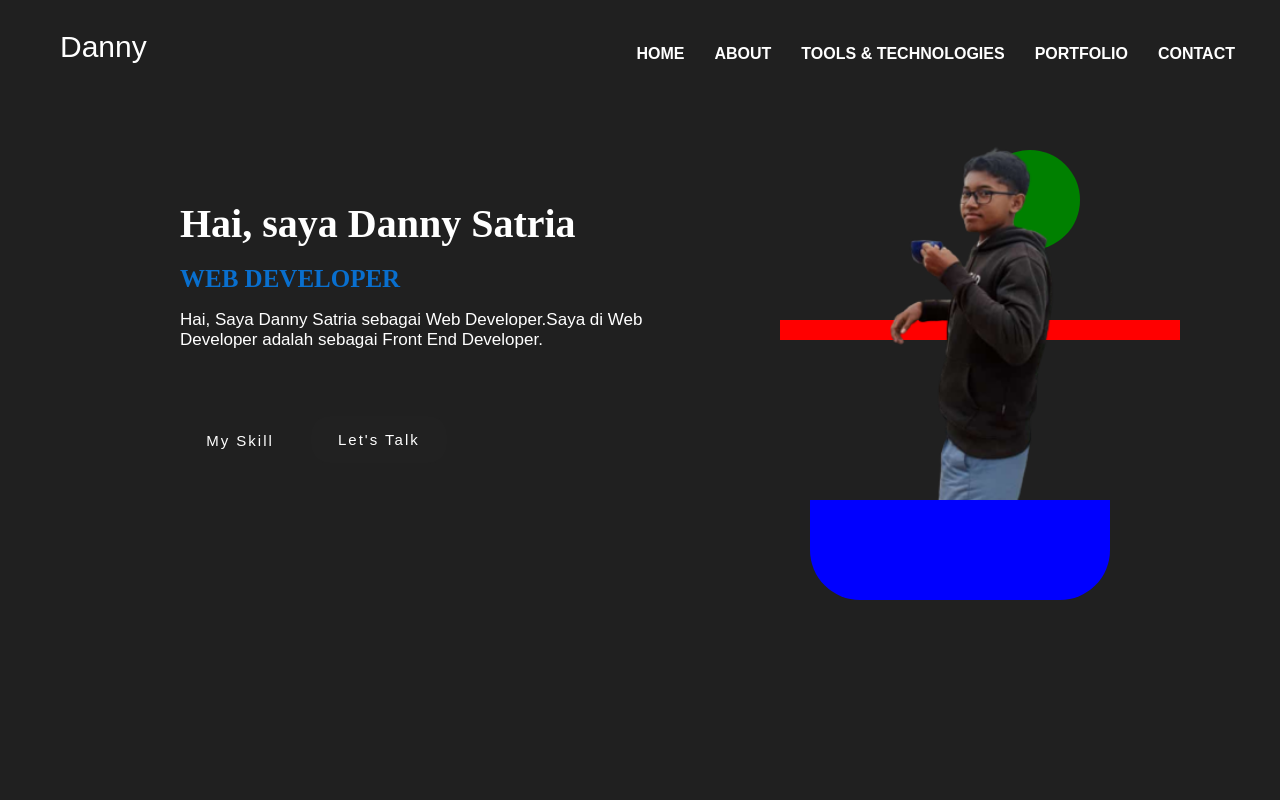
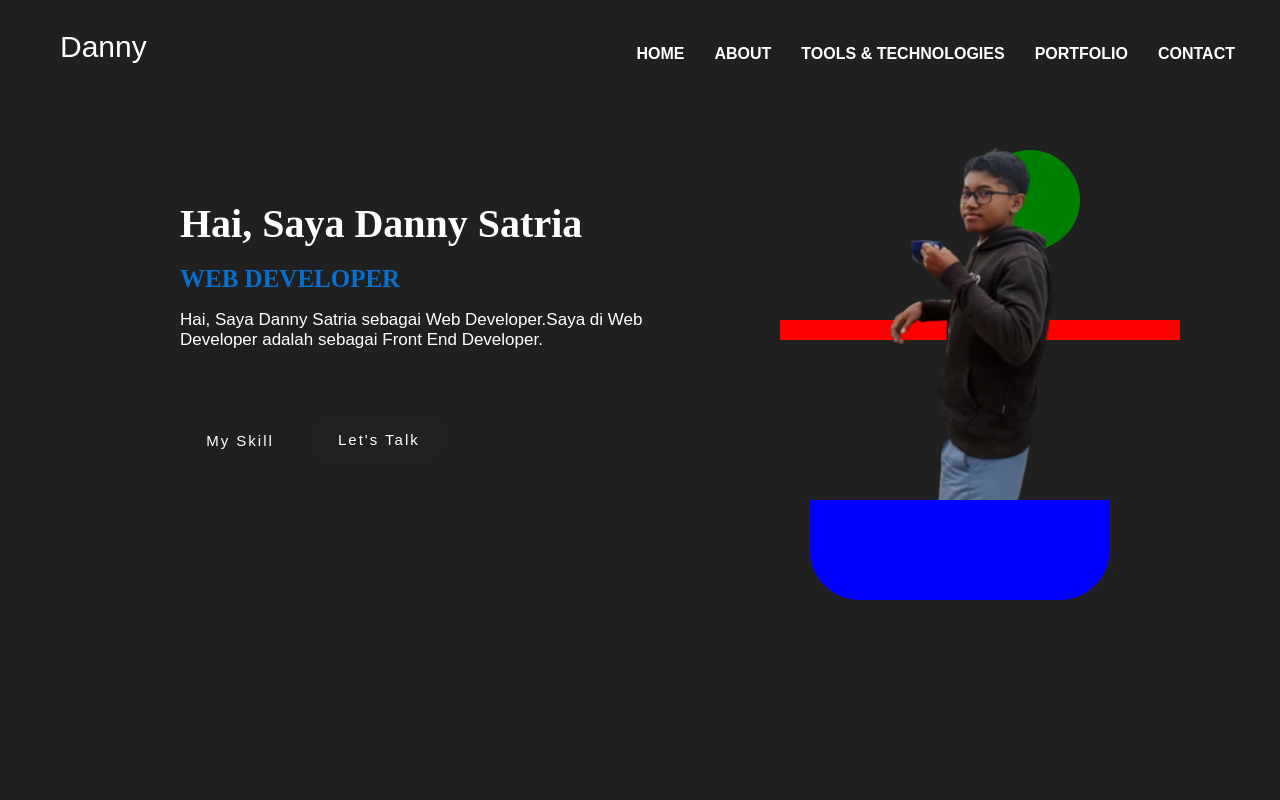
Before and after one commit to Danny-Satria/Web-Portfolio, a plain HTML site: page index.html in a window 1280 px wide. Shown: the top 800 px of the page. Drawn offline with Linux system fonts and the light colour scheme.

Commit message:
Mengganti huruf s kecil dengan s besar pada title di website

```diff
--- a/index.html
+++ b/index.html
@@ -28,7 +28,7 @@
     <!-- Navbar END -->
 
     <div class="parentContent">
-      <h1 class="Perkenalan">Hai, saya Danny Satria</h1>
+      <h1 class="Perkenalan">Hai, Saya Danny Satria</h1>
       <h3 class="role">WEB DEVELOPER</h3>
       <p class="deskripsi">
         Hai, Saya Danny Satria sebagai Web Developer.Saya di Web Developer
```
